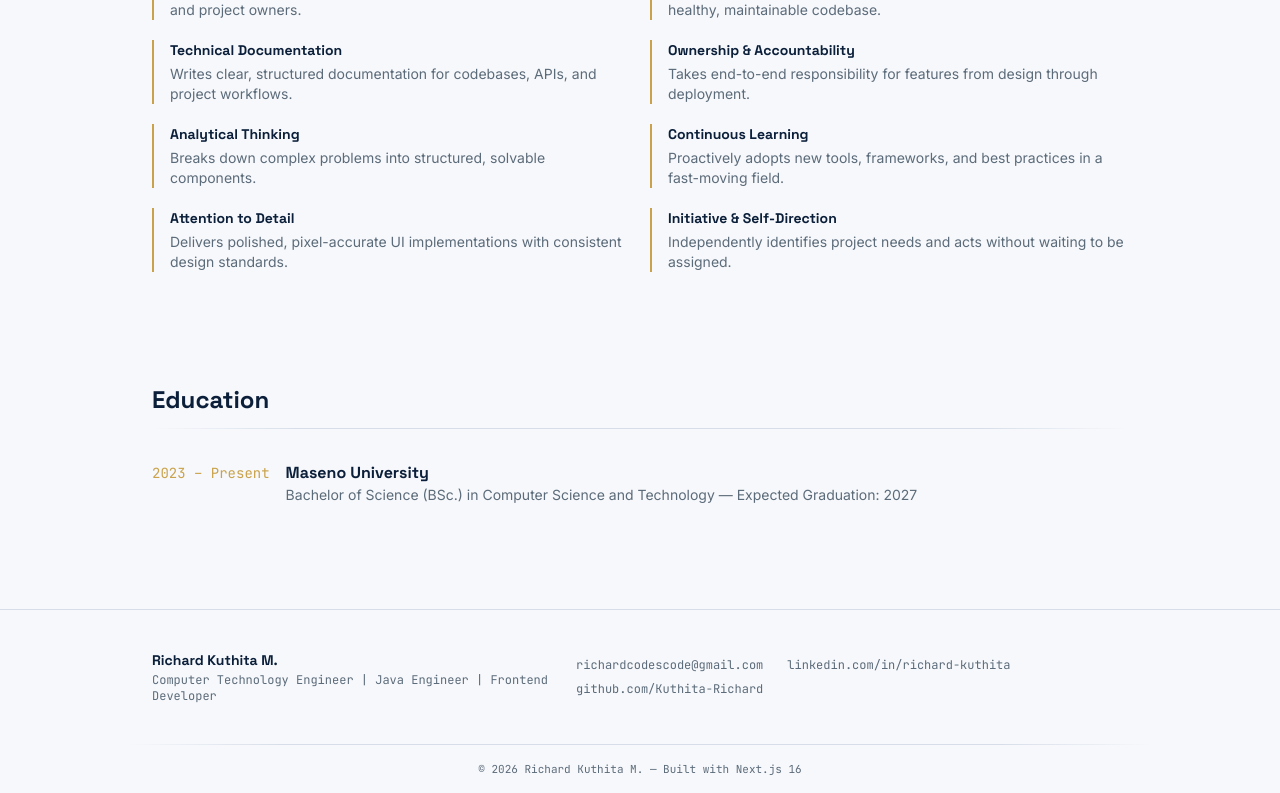
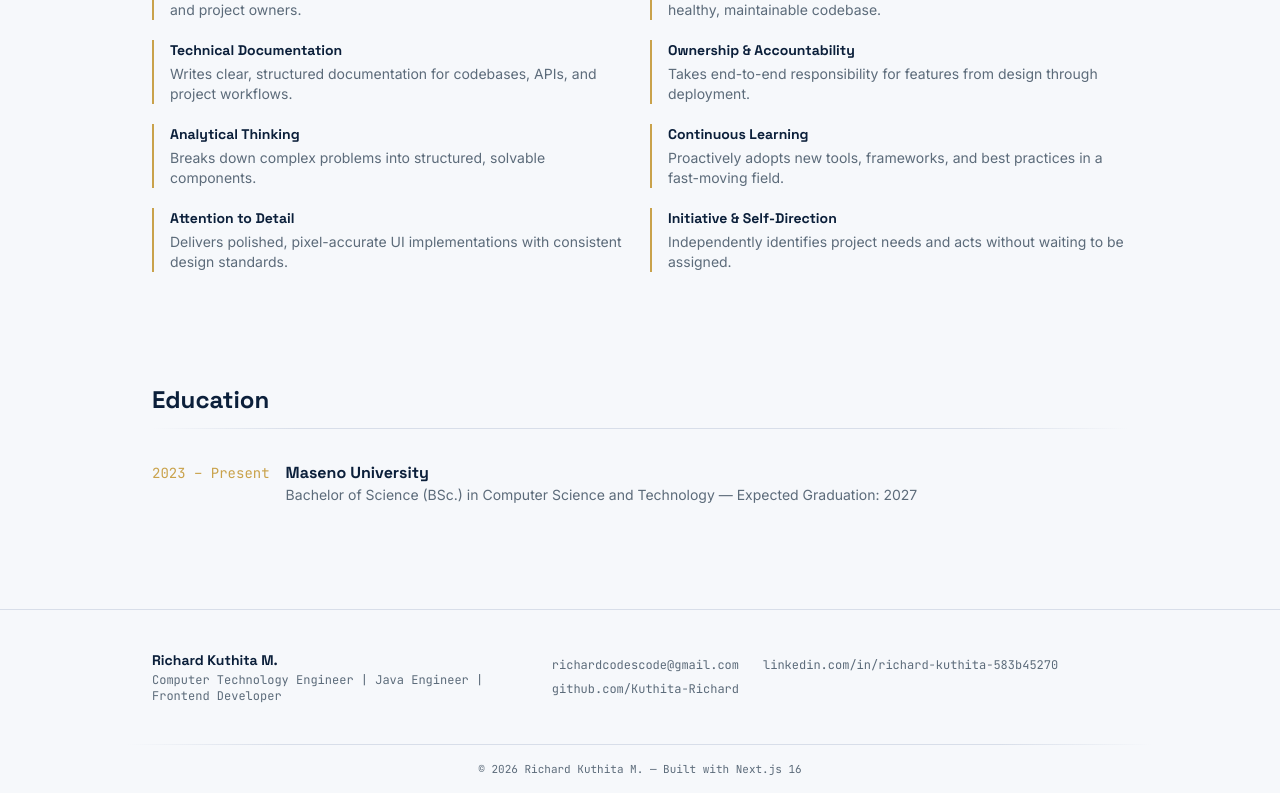
Before and after one commit to Kuthita-Richard/Kuthita-Richard, a Next.js app: page / in a window 1280 px wide. Shown: the part 1666-2459 px from the top of the page. Built offline with nearby package versions, Linux system fonts and the light colour scheme.

Commit message:
Update profile data

```diff
--- a/data/profile.ts
+++ b/data/profile.ts
@@ -7,7 +7,7 @@ export const profile = {
   location: "Maseno, Kenya",
   phone: "+254 742 450 802",
   email: "richardcodescode@gmail.com",
-  linkedin: "linkedin.com/in/richard-kuthita",
+  linkedin: "linkedin.com/in/richard-kuthita-583b45270",
   github: "github.com/Kuthita-Richard",
   githubUsername: "Kuthita-Richard",
 
```
